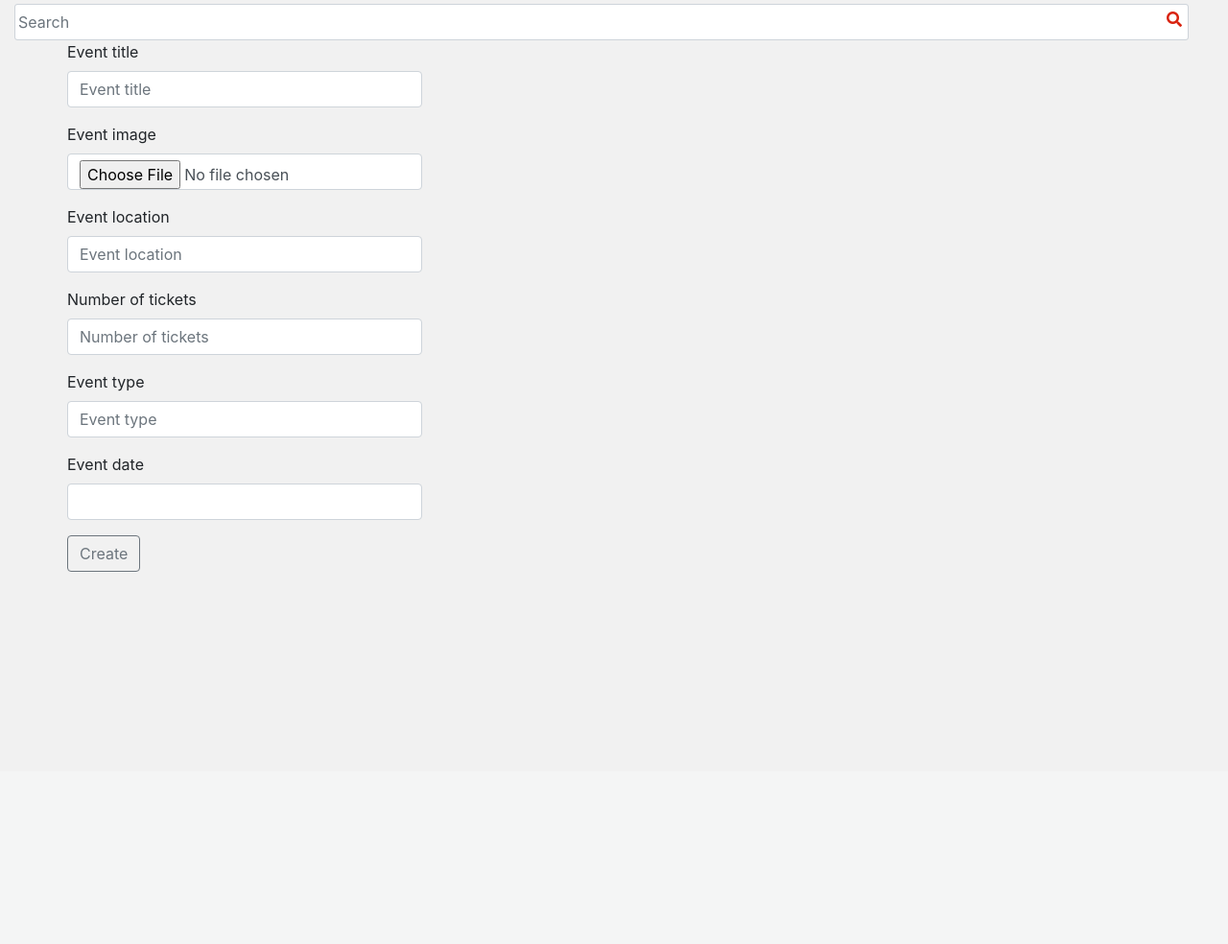
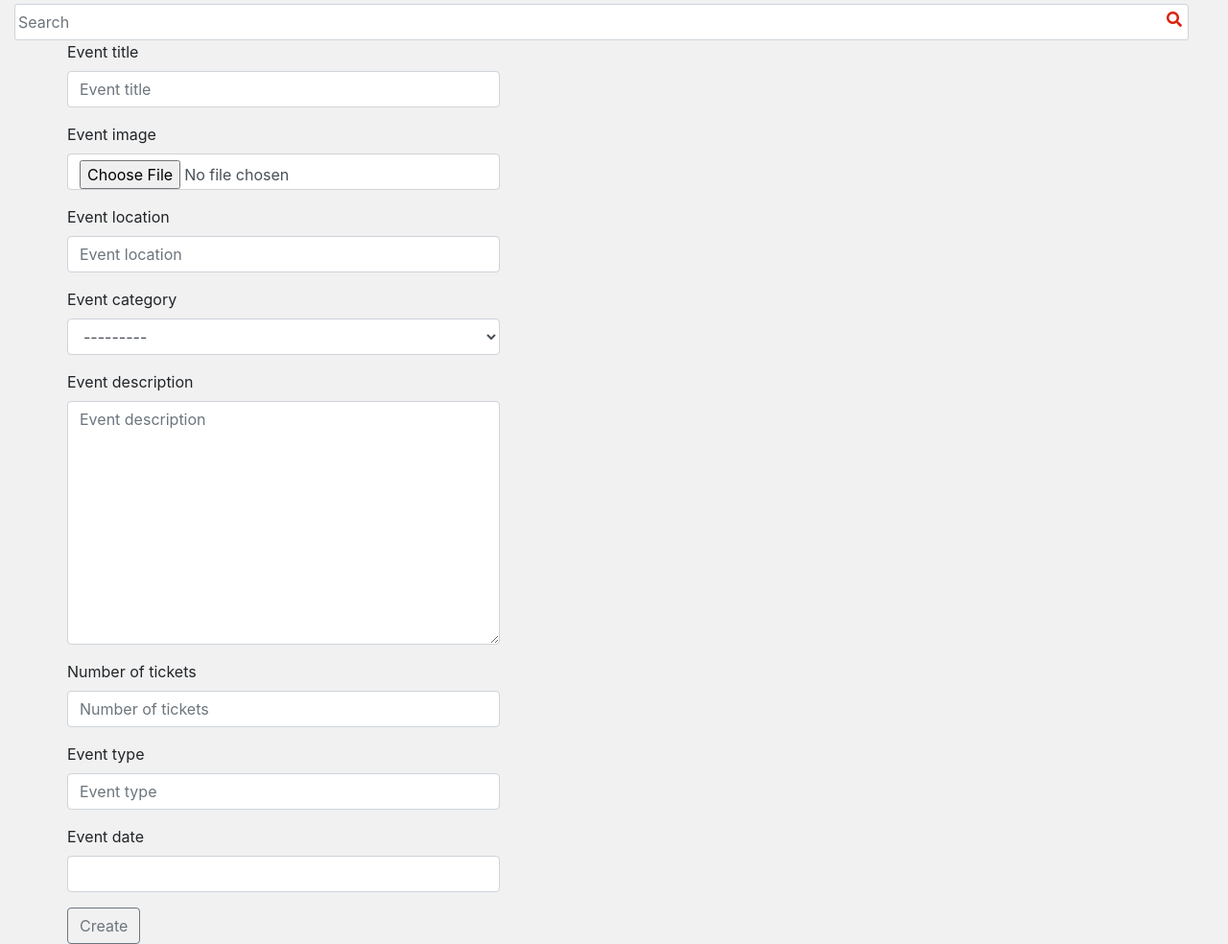
Before and after one commit to MuthangaShem/Saka_Form, a Django app: page /event/create_event/ in a window 1280 px wide. Shown: the part 60-1044 px from the top of the page at 96% size. Before the commit the page ends 656 px from the top, so only its background shows below. Run offline with Django 3.2, Linux system fonts and the light colour scheme; the visitor is signed in with stand-in values (Sample User, id 1); data comes from the database, SQL or seed files in the repository; data that the repository does not hold is empty; some libraries are stand-ins or nearby versions; some web fonts are replaced.

Commit message:
Solve image uploading

```diff
--- a/app/forms.py
+++ b/app/forms.py
@@ -8,21 +8,23 @@ class Event_Creation(forms.ModelForm):
     class Meta:
         model = Event
         fields = ('event_title',
-                  # 'event_description',
-                  # 'event_category',
                   'event_image',
                   'event_location',
+                  'event_category',
+                  'event_description',
                   'number_of_tickets',
                   'event_type',
                   'event_date',
                   )
-        widgets = {
-            'event_date': DateTimePickerInput(
-                options={
-                    "format": "MM/DD/YYYY",  # moment date-time format
-                    "showClose": True,
-                    "showClear": True,
-                    "showTodayButton": True,
-                }
-            ),
-        }
+
+        # widgets = {'event_date': DateTimePickerInput(attrs={'class': 'datepicker'})}
+        # widgets = {
+        #     'event_date': DateTimePickerInput(
+        #         options={
+        #             "format": "MM/DD/YYYY",  # moment date-time format
+        #             "showClose": True,
+        #             "showClear": True,
+        #             "showTodayButton": True,
+        #         }
+        #     ),
+        # }
--- a/app/models.py
+++ b/app/models.py
@@ -2,7 +2,7 @@ from django.db import models
 from django.contrib.auth.models import User
 from django.db.models.signals import post_save
 from django.dispatch import receiver
-
+from django.core.validators import RegexValidator
 # from location_field.models.plain import PlainLocationField
 
 
@@ -35,6 +35,9 @@ class Profile(models.Model):
     profile_interest = models.ForeignKey('Category', related_name='interests', null=True)
     profile_name = models.CharField(max_length=80)
 
+    def __str__(self):
+        return self.profile_owner.username
+
 
 @receiver(post_save, sender=User)
 def update_user_profile(sender, instance, created, **kwargs):
@@ -47,15 +50,21 @@ class Event(models.Model):
     """
     Initializing Event Model
     """
-    event_owner = models.ForeignKey(Profile)
+    event_owner = models.ForeignKey('Profile')
     event_title = models.CharField(max_length=60)
-    event_image = models.ImageField(upload_to='event-images/', blank=True, null=True)
-    event_type = models.CharField(max_length=60)
-    event_category = models.ForeignKey('Category', null=True)
+    event_image = models.ImageField(upload_to='events/', blank=True, null=True)
+    event_type = models.CharField(max_length=60, blank=True, null=True)
+    event_category = models.ForeignKey('Category', null=True, blank=True)
     event_description = models.TextField()
     event_location = models.CharField(max_length=60)
-    number_of_tickets = models.IntegerField()
-    event_date = models.DateTimeField()
+    number_of_tickets = models.CharField(max_length=8,
+                                         validators=[
+                                             RegexValidator(
+                                                 regex=r'^(\d{1,8})$',
+                                                 message='Please enter a valid ticket number'
+                                             ),
+                                         ])
+    event_date = models.DateTimeField(null=True, blank=True)
     event_created_on = models.DateTimeField(auto_now_add=True,  null=True, blank=True)
 
     def __str__(self):
@@ -69,8 +78,3 @@ class Event(models.Model):
 
     class Meta:
         ordering = ['-event_created_on']
-
-    # @classmethod
-    # def update_event(cls, id, **kwargs):
-    #     cls.objects.filter(id=id).update(event_title=kwargs['event_title'], event_image=kwargs['event_image'], event_description=kwargs['event_description'],
-    #                                      event_location=kwargs['event_location'], number_of_tickets=kwargs['number_of_tickets'], event_type=kwargs['event_type'], event_topic=kwargs['event_topic'])
--- a/app/views.py
+++ b/app/views.py
@@ -16,14 +16,15 @@ def home(request):
 
 @login_required
 def create_event(request):
+
     current_user = request.user
     profile_instance = Profile.objects.get(profile_owner=current_user)
+
     if request.method == 'POST':
         form = Event_Creation(request.POST, request.FILES)
         if form.is_valid():
             event = form.save(commit=False)
-            # event.user = current_user
-            event_owner = profile_instance
+            event.event_owner = profile_instance
             event.save()
             return redirect('home')
     else:
--- a/sakaform/wsgi.py
+++ b/sakaform/wsgi.py
@@ -10,7 +10,9 @@ https://docs.djangoproject.com/en/1.11/howto/deployment/wsgi/
 import os
 
 from django.core.wsgi import get_wsgi_application
+from whitenoise.django import DjangoWhiteNoise
 
 os.environ.setdefault("DJANGO_SETTINGS_MODULE", "sakaform.settings")
 
 application = get_wsgi_application()
+application = DjangoWhiteNoise(application)
--- a/templates/create_event.html
+++ b/templates/create_event.html
@@ -8,7 +8,7 @@
 {% block content%}
 <div class="container main">
     <div class="row">
-        <form method="post" >
+        <form method="post" enctype="multipart/form-data">
             {% csrf_token %}
             {% bootstrap_form form%}
             <input type="submit" class="btn btn-outline-secondary" value="Create">
--- a/templates/index.html
+++ b/templates/index.html
@@ -66,7 +66,11 @@
 
 	<div class="container" id="content">
 		<div class="blog-card">
+			{% if event.event_image %}
 			<div class="photo photo1"><img src="{{ event.event_image.url }}" class="img-responsive myImg" alt=""></div>
+			{% else %}
+			<div class="photo photo1"><img src="{% static 'images/event_image' %}" class="img-responsive myImg" alt=""></div>
+			{% endif %}
 			<ul class="details">
 				<li class="author"><a href="#">{{event.event_owner}}</a></li>
 				<li class="date">{{event.event_date}}</li>
```
Also changed, not shown: sakaform/settings.py (+11 -3 lines), static/images/no-event.jpg (added).
